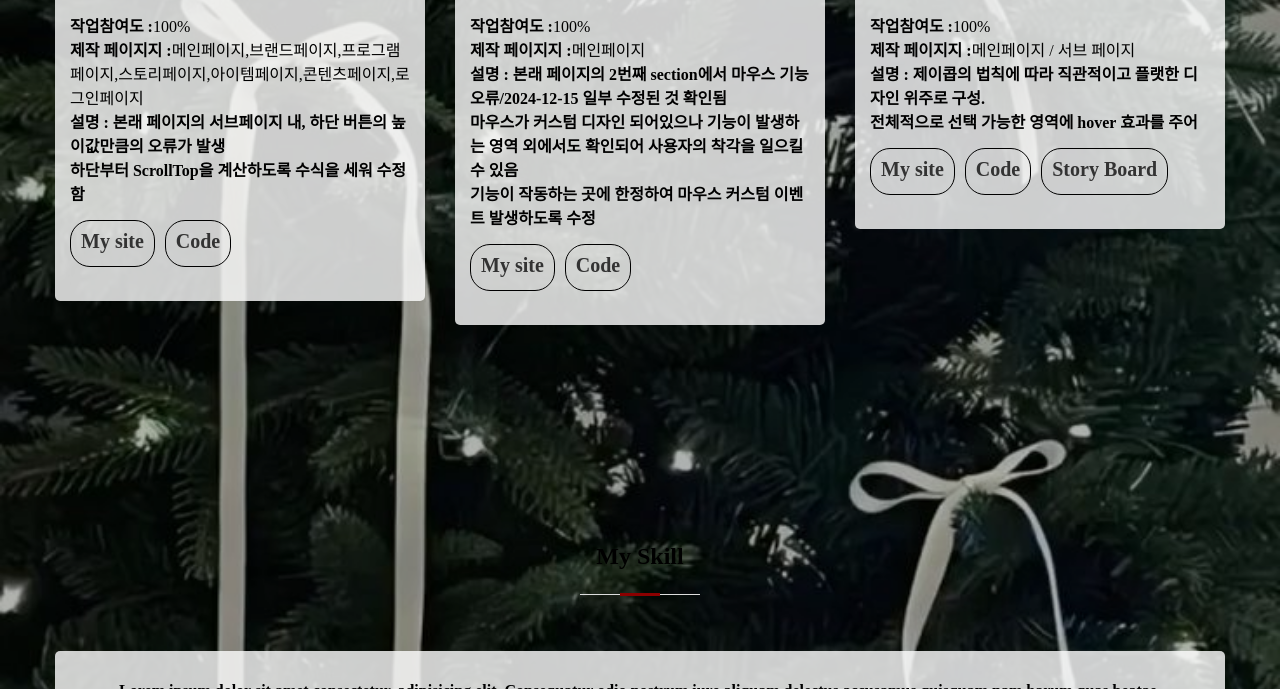
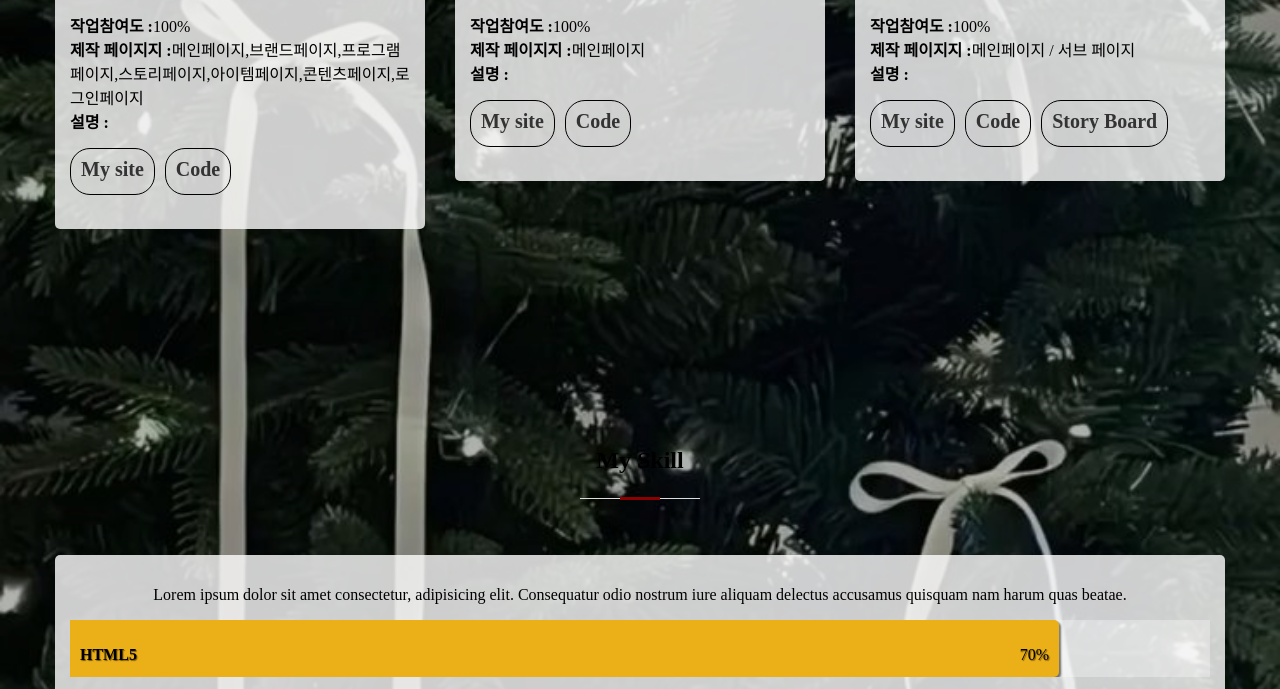
Before and after one commit to janghana05/porfolio, a plain HTML site: page index.html in a window 1280 px wide. Shown: the part 1326-2015 px from the top of the page. Drawn offline with Linux system fonts and the light colour scheme.

Commit message:
추가
추가

```diff
--- a/index.html
+++ b/index.html
@@ -53,7 +53,7 @@
                     <p>
                         <strong>작업참여도 :</strong>100% <br>
                         <strong>제작 페이지지 :</strong>메인페이지,브랜드페이지,프로그램페이지,스토리페이지,아이템페이지,콘텐츠페이지,로그인페이지 <br>
-                        <strong>설명 : 본래 페이지의 서브페이지 내, 하단 버튼의 높이값만큼의 오류가 발생 <br> 하단부터 ScrollTop을 계산하도록 수식을 세워 수정함</strong><br>
+                        <strong>설명 : </strong><br>
                         <a href="./lisang/index.html">My site</a> <a href="#">Code</a>
                     </p>
                 </div>
@@ -65,9 +65,7 @@
                     <p>
                         <strong>작업참여도 :</strong>100% <br>
                         <strong>제작 페이지지 :</strong>메인페이지<br>
-                        <strong>설명 : 본래 페이지의 2번째 section에서 마우스 기능 오류/2024-12-15 일부 수정된 것 확인됨<br>
-                            마우스가 커스텀 디자인 되어있으나 기능이 발생하는 영역 외에서도 확인되어 사용자의 착각을 일으킬 수 있음<br> 기능이 작동하는 곳에 한정하여 마우스 커스텀 이벤트 발생하도록 수정
-                        </strong><br>
+                        <strong>설명 : </strong><br>
                         <a href="./kbstar/index.html">My site</a> <a href="#">Code</a>
                     </p>
                 </div>
@@ -79,8 +77,7 @@
                     <p>
                         <strong>작업참여도 :</strong>100% <br>
                         <strong>제작 페이지지 :</strong>메인페이지 / 서브 페이지<br>
-                        <strong>설명 : 제이콥의 법칙에 따라 직관적이고 플랫한 디자인 위주로 구성.<br>
-                            전체적으로 선택 가능한 영역에 hover 효과를 주어
+                        <strong>설명 : </strong><br>
                         <a href="./tp/index.html">My site</a> <a href="#">Code</a><a href="">Story Board</a>
                     </p>
                 </div>
```
